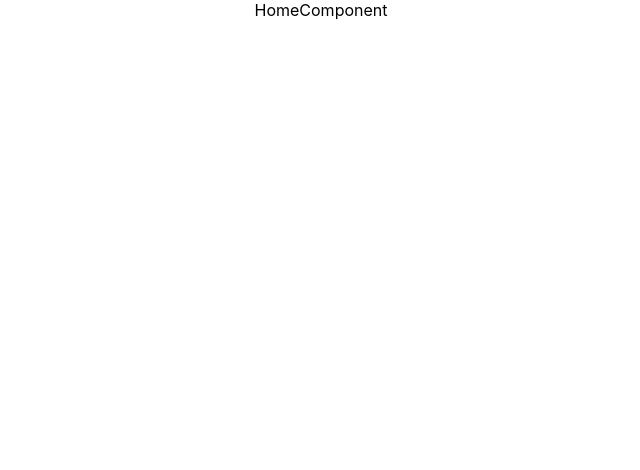
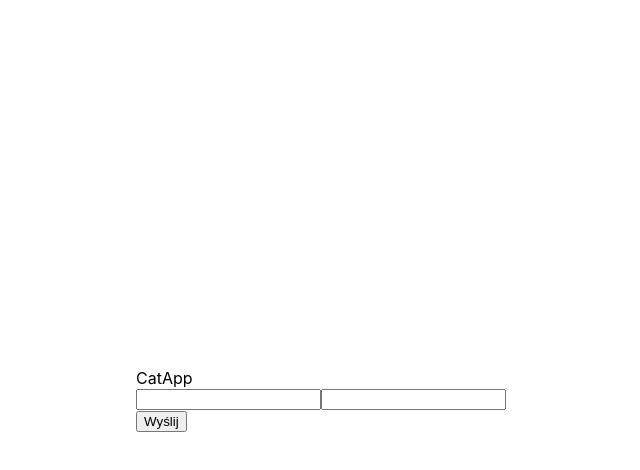
Before and after one commit to Sklaj/cat-app, a React (Create React App) app: page / in a window 1280 px wide. Shown: the top 470 px of the page, without its empty margins (319-959 px from the left). Built offline with nearby package versions, Linux system fonts and the light colour scheme.

Commit message:
adding first components

```diff
--- a/package.json
+++ b/package.json
@@ -11,6 +11,7 @@
     "@types/react": "^16.9.26",
     "@types/react-dom": "^16.9.5",
     "@types/react-redux": "^7.1.7",
+    "node-sass": "^4.13.1",
     "react": "^16.13.1",
     "react-dom": "^16.13.1",
     "react-redux": "^7.2.0",
--- a/src/App.tsx
+++ b/src/App.tsx
@@ -1,5 +1,5 @@
 import React from 'react';
-import './css/App.css';
+import './css/App.scss';
 import { Home } from './ts/components/Home';
 
 export const App = () => {
--- a/src/css/App.css
+++ /dev/null
@@ -1,3 +0,0 @@
-.App {
-  text-align: center;
-}
--- /dev/null
+++ b/src/css/App.scss
@@ -0,0 +1,7 @@
+.App {
+  height: 100vh;
+  width: 100%;
+  display: flex;
+  justify-content: center;
+  align-items: center;
+}
--- a/src/ts/components/Home.tsx
+++ b/src/ts/components/Home.tsx
@@ -1,4 +1,5 @@
 import * as React from "react";
+import {Login} from "./Login";
 // import { connect } from "react-redux";
 
 interface IStateProps {
@@ -9,11 +10,13 @@ interface IProps extends IStateProps {}
 
 const HomeC = (props: IProps) => {
     return (
-        <div>
-            HomeComponent
+        <div className="home-container">
+            CatApp
+
+            <Login/>
         </div>
     );
-}
+};
 
 // const mapStateToProps = (state: number) => state;
 
--- /dev/null
+++ b/src/ts/components/Login.tsx
@@ -0,0 +1,20 @@
+import * as React from "react";
+
+interface IProps {
+
+}
+
+export const Login = (props: IProps) => {
+    return (
+        <>
+            <form>
+                <input/>
+                <input/>
+            </form>
+
+            <button>
+                Wyślij
+            </button>
+        </>
+    );
+};
```
Also changed, not shown: src/css/home.scss (added), 1 other file (tests, documents, lock files or other folders).
